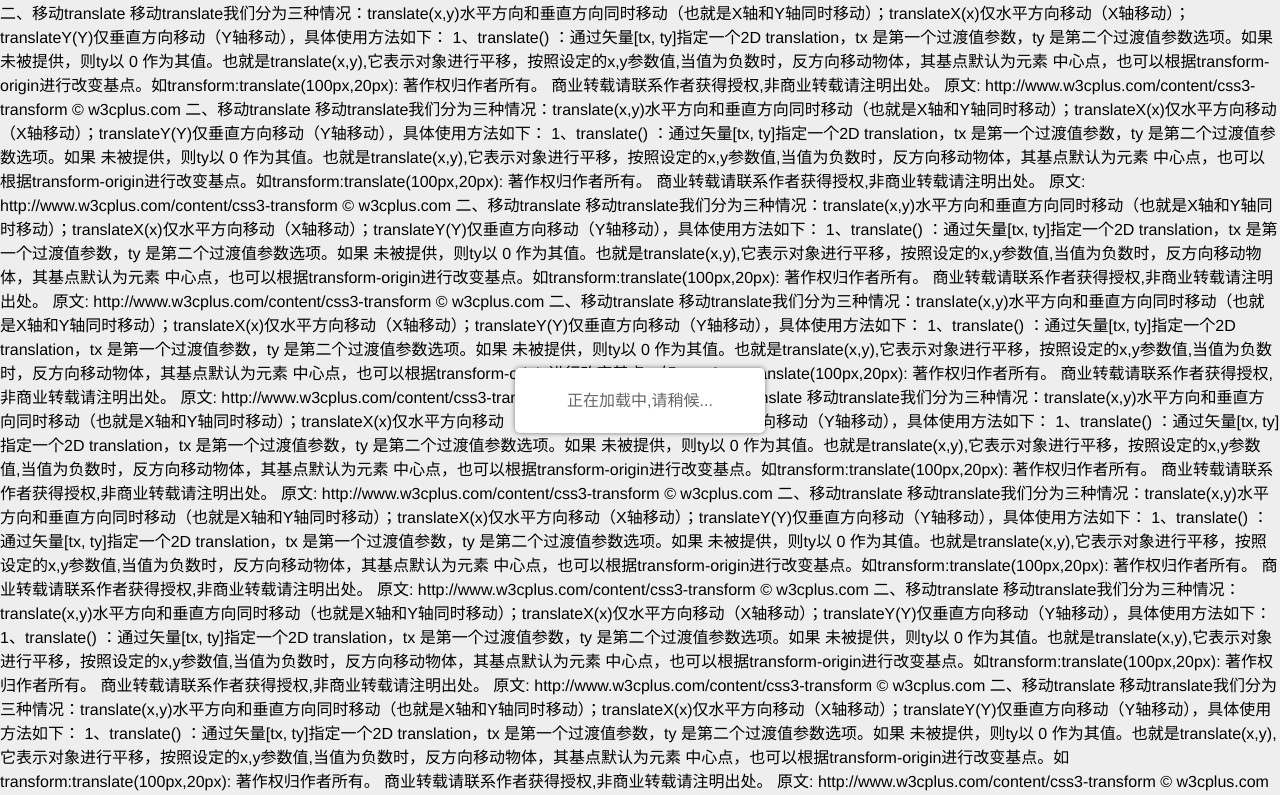
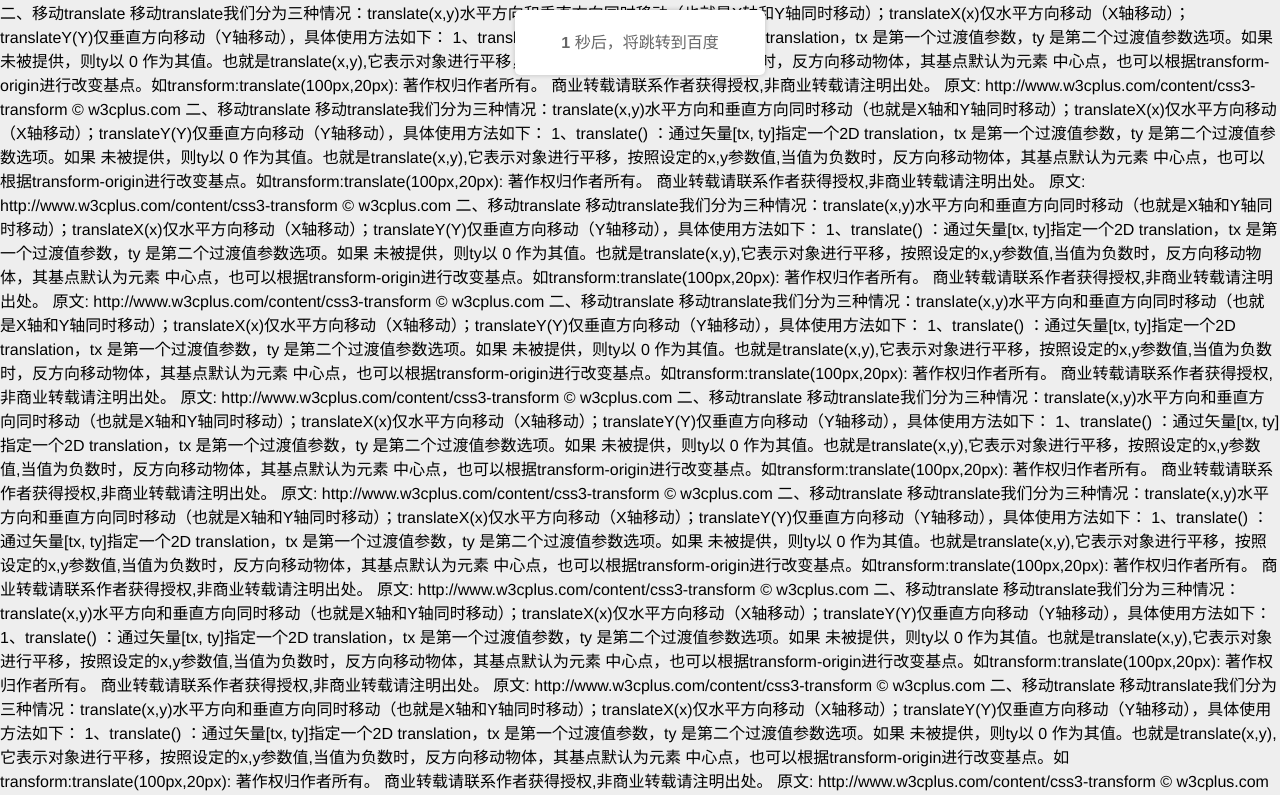
Before and after one commit to realperson/manage, an Angular app: page / in a window 1280 px wide. Shown: the top 795 px of the page. Built offline with nearby package versions, Linux system fonts and the light colour scheme.

Commit message:
提示组件添加倒计时功能

```diff
--- /dev/null
+++ b/src/app/animations/animation-in-out.ts
@@ -0,0 +1,26 @@
+import {animate, keyframes, state, style, transition, trigger} from '@angular/animations';
+
+export const InOutAnimation: any = [
+  trigger('InOut', [
+    state('show', style({
+      opacity: 1,
+      '-webkit-transform': 'scale(1)',
+      transform: 'scale(1)'
+    })),
+    state('hide',
+      style({
+        opacity: 0,
+        '-webkit-transform': 'scale(0)',
+        transform: 'scale(0)',
+      })
+    ),
+    transition('hide=>show', [
+      animate('0.1s ease-out')
+    ]),
+    transition('show=>hide', [
+      animate('0.2s ease-out', style({
+        opacity: 0
+      }))
+    ])
+  ])
+];
--- a/src/app/animations/animation-loading.ts
+++ b/src/app/animations/animation-loading.ts
@@ -1,6 +1,6 @@
 import {animate, state, style, transition, trigger} from '@angular/animations';
 
-export const loadingAnimation: any =
+export const loadingAnimation: any = [
   trigger('loading', [
     state('show',
       style({
@@ -23,4 +23,5 @@ export const loadingAnimation: any =
         opacity: 0
       }))
     ])
-  ]);
+  ])
+];
--- a/src/app/app.component.html
+++ b/src/app/app.component.html
@@ -1,7 +1,7 @@
 <div style="text-align:center">
   <!--<component-spinner name="small" color="#ff00ff"></component-spinner>-->
   <!--<component-loading spinner="small" theme="normal" layout="normal" color="#ffffff" bgColor="" mask="" maskColor="rgba(0,0,0,0.3)" text="正在加载中,请稍候..."></component-loading>-->
-  <!--<component-loading isShow="false"></component-loading>-->
+  <!--<component-loading [isShow]="false"></component-loading>-->
 
   <!--<button>测试</button>-->
 </div>
@@ -152,7 +152,7 @@
 </div>
 
 <!--<component-toast text="正在加载中,请稍候..." position="17"></component-toast>-->
-<component-toast text="正在加载中,请稍候..." isShow="true" color="#666" bgColor="#fff"></component-toast>
+<component-toast text="正在加载中,请稍候..." color="#666" bgColor="#fff"></component-toast>
 <!--<component-toast text="商业转载请联系作者获得授权,非商业转载请注明出处商业转载请联系作者获得授非商业转载请注明出处商业转载请联系作者获得授权非商业转载请注明出处商业转载请联系作者获得授权非商业转载请注明出处商业转载请联系作者获得授权权非商业转载请注明出处商业转载请联系作者获得授权非商业转载请注明出处商业转载请联系作者获得授权,非商业转载请注明出处商业转载请联系作者获得授权,非商业转载请注明出处商业转载请联系作者获得授权,非商业转载请注明出处商业转载请联系作者获得授权,非商业转载请注明出处商业转载请联系作者获得授权,非商业转载请注明出处"></component-toast>-->
 
 <router-outlet></router-outlet>
--- a/src/app/components/loading/loading.component.html
+++ b/src/app/components/loading/loading.component.html
@@ -1,4 +1,4 @@
-<div class="mask-container" [ngClass]="{'show-mask':isShowMask(),none:(isShow=='false'||!isShow)&&isAnimationEnd}" [ngStyle]="getMaskColorStyle()" [@loading]="animationState" (@loading.start)="animationStarted($event)"
+<div class="mask-container" [ngClass]="{'show-mask':isShowMask(),none:!isShow&&isAnimationEnd}" [ngStyle]="getMaskColorStyle()" [@loading]="animationState" (@loading.start)="animationStarted($event)"
      (@loading.done)="animationDone($event)">
     <div class='mask-content clearfix' [ngStyle]="getBgColorStyle()" [ngClass]="{'theme-normal':isThemeNormal(),'theme-inverse':!isThemeNormal(),'layout-normal':isLayoutNormal(),'layout-row':!isLayoutNormal()}">
       <div class='mask-animation'>
--- a/src/app/components/loading/loading.component.ts
+++ b/src/app/components/loading/loading.component.ts
@@ -9,14 +9,14 @@ import {loadingAnimation} from '../../animations/animation-loading';
   selector: 'component-loading',
   templateUrl: './loading.component.html',
   styleUrls: ['./loading.component.scss'],
-  animations: [loadingAnimation]
+  animations: loadingAnimation
 })
 export class LoadingComponent implements OnInit, OnDestroy {
 
   /**
    * 是否显示
    */
-  @Input() isShow: boolean | string;
+  @Input() isShow: boolean;
 
   /**
    * 加载动画名称(normal:大 small:小) 默认为大
@@ -129,7 +129,7 @@ export class LoadingComponent implements OnInit, OnDestroy {
     this.subscription = this.util.subject.subscribe((d: EventData) => {
       console.log(d);
       if (d.type === EventType.TYPE_LOADING) {
-        this.loading(d.data);
+        this.show(d.data);
       } else if (d.type === EventType.TYPE_LOADING_HIDE) {
         this.hide();
       }
@@ -145,9 +145,9 @@ export class LoadingComponent implements OnInit, OnDestroy {
 
   ngOnInit() {
     // this.hide();
-    // this.loading('加载中,请稍候');
-    // this.loading();
-    // this.loading({
+    // this.show('加载中,请稍候');
+    // this.show();
+    // this.show({
     //   spinner: 'small', // 加载动画名称(其它:大 small:小) 默认为大
     //   text: '加载中,请稍候', // 文字
     //   theme: 'normal', // 主题(normal:黑色 inverse:白色) 默认为黑色
@@ -323,10 +323,10 @@ export class LoadingComponent implements OnInit, OnDestroy {
   }
 
   /**
-   * 显示加载状态
+   * 显示
    * @param data 配置数据
    */
-  loading(data?: any | string) {
+  show(data?: any | string) {
     if (data) {
       if (typeof data === 'string') {
         this.text = data;
--- a/src/app/components/toast/toast.component.html
+++ b/src/app/components/toast/toast.component.html
@@ -4,10 +4,11 @@ toast-box:满屏 flex布局 pointer-events:none;
 toast-content:内容容器 可伸缩变化(默认300像素宽,150像素高) pointer-events:auto;
 toast-text:inline-block,用于显示文字
 -->
-<div class='toast-container' [ngClass]="{none:(isShow=='false'||!isShow)&&isAnimationEnd}">
+<div class='toast-container' [ngClass]="{none:!isShow&&isAnimationEnd}" [@InOut]="animationState" (@InOut.start)="animationStarted($event)"
+     (@InOut.done)="animationDone($event)">
   <div class="toast-box flex" [ngClass]="getPositionClass()">
     <div class="toast-content thin-scroll flex" [ngClass]="getContentClass()" [ngStyle]="getContentStyle()">
-      <div class="toast-text" [innerHTML]="text">
+      <div class="toast-text" [innerHTML]="getText()">
       </div>
     </div>
   </div>
--- a/src/app/components/toast/toast.component.ts
+++ b/src/app/components/toast/toast.component.ts
@@ -1,22 +1,75 @@
 import {Component, Input, OnDestroy, OnInit} from '@angular/core';
-import {Subscription} from "rxjs/Subscription";
-import {UtilService} from "../../services/util/util.service";
-import {EventType} from "../../enums/event-type.enum";
-import {EventData} from "../../interfaces/event-data";
-import {PositionType} from "../../enums/position-type.enum";
+import {Subscription} from 'rxjs/Subscription';
+import {UtilService} from '../../services/util/util.service';
+import {EventType} from '../../enums/event-type.enum';
+import {EventData} from '../../interfaces/event-data';
+import {PositionType} from '../../enums/position-type.enum';
+import {InOutAnimation} from '../../animations/animation-in-out';
 
 
 @Component({
   selector: 'component-toast',
   templateUrl: './toast.component.html',
-  styleUrls: ['./toast.component.scss']
+  styleUrls: ['./toast.component.scss'],
+  animations: InOutAnimation
 })
 export class ToastComponent implements OnInit, OnDestroy {
 
+  // ------------------------------------------data variables [START]
+
+  /**
+   * 默认位置
+   * @type {number}
+   */
+  private defaultPosition: number = PositionType.CENTER | PositionType.MIDDLE;
+
+  /**
+   * 默认对齐方式
+   * @type {number}
+   */
+  private defaultLayout: number = PositionType.CENTER | PositionType.MIDDLE;
+
+  /**
+   * 主题列表
+   * @type {[string,string,string,string,string]}
+   */
+  private themes = ['normal', 'inverse', 'error', 'tip', 'success'];
+
+  /**
+   * 默认主题
+   * @type {string}
+   */
+  private defaultTheme = 'tip';
+
+  /**
+   * 默认颜色
+   * @type {string}
+   */
+  private defaultColor = '';
+
+  /**
+   * 默认背景颜色
+   * @type {string}
+   */
+  private defaultBgColor = '';
+
+  /**
+   * 默认显示时间(秒)
+   * @type {number}
+   */
+  private defaultTime = 3;
+
+
+  // ------------------------------------------data variables [END]
+
+
+  // ------------------------------------------config variables [START]
+
   /**
    * 是否显示
+   * @type {boolean}
    */
-  @Input() isShow: boolean | string;
+  @Input() isShow = false;
 
   /**
    * 主题(normal:黑色 inverse:白色 error:错误 tip:提示 success:成功) 默认为黑色
@@ -35,12 +88,12 @@ export class ToastComponent implements OnInit, OnDestroy {
   /**
    * 位置
    */
-  @Input() position: number = PositionType.CENTER | PositionType.MIDDLE;
+  @Input() position: number = this.defaultPosition;
 
   /**
-   * 内容摆放
+   * 内容对齐方式
    */
-  @Input() layout: number = PositionType.CENTER | PositionType.MIDDLE;
+  @Input() layout: number = this.defaultLayout;
 
   /**
    * 文字
@@ -48,33 +101,26 @@ export class ToastComponent implements OnInit, OnDestroy {
   @Input() text: string;
 
   /**
-   * 主题列表
-   * @type {[string,string,string,string,string]}
+   * 提示显示时间(毫秒)
+   * @type {number}
    */
-  themes = ['normal', 'inverse', 'error', 'tip', 'success'];
+  @Input() time: number = this.defaultTime;
 
-  themeColor: any = {
-    normal: {
-      bgColor: '#333333',
-      color: '#ffffff'
-    },
-    inverse: {
-      bgColor: '#ffffff',
-      color: '#333333'
-    },
-    error: {
-      bgColor: '#f9dada',
-      color: '#a94442'
-    },
-    tip: {
-      bgColor: '#ffffff',
-      color: '#666666'
-    },
-    success: {
-      bgColor: '#dff0d8',
-      color: '#3c7668'
-    }
-  };
+  /**
+   * 关闭时的回调
+   */
+  @Input() callback: Function;
+
+  /**
+   * 是否倒计时
+   * @type {boolean}
+   */
+  @Input() isCountDown = false;
+
+  // ------------------------------------------config variables [END]
+
+
+  // ------------------------------------------assist variables [START]
 
   /**
    * 用于订阅和反订阅事件
@@ -86,6 +132,24 @@ export class ToastComponent implements OnInit, OnDestroy {
    * @type {boolean}
    */
   isAnimationEnd = true;
+
+  /**
+   * 用于清除回调
+   */
+  toClearId: any = null;
+
+  /**
+   * 倒计时id,用于清除回调
+   */
+  countDowndId: any = null;
+
+  /**
+   * 当前剩余时间(秒)
+   * @type {number}
+   */
+  remainTime = 0;
+
+  // ------------------------------------------assist variables [END]
 
   constructor(private util: UtilService) {
     this.subscribe();
@@ -121,7 +185,7 @@ export class ToastComponent implements OnInit, OnDestroy {
   subscribe() {
     this.subscription = this.util.subject.subscribe((d: EventData) => {
       if (d.type === EventType.TYPE_TOAST) {
-        this.toast(d.data);
+        this.show(d.data);
       } else if (d.type === EventType.TYPE_TOAST_HIDE) {
         this.hide();
       }
@@ -140,6 +204,23 @@ export class ToastComponent implements OnInit, OnDestroy {
 
   ngOnDestroy() {
     this.unsubscribe();
+    if (this.toClearId) {
+      clearTimeout(this.toClearId);
+    }
+    if (this.countDowndId) {
+      clearInterval(this.countDowndId);
+    }
+  }
+
+  /**
+   * 获取显示文字
+   * @returns {string}
+   */
+  getText() {
+    const timeTips = ` <span class="emphasize">${this.remainTime}</span> 秒后，`;
+    const result = this.text.replace(this.util.countDownPlaceholder, timeTips);
+    // let result = this.text;
+    return result;
   }
 
   /**
@@ -147,7 +228,7 @@ export class ToastComponent implements OnInit, OnDestroy {
    * @returns {string}
    */
   getTheme() {
-    let result = 'normal';
+    let result = this.defaultTheme;
     if (this.theme) {
       if (this.themes.indexOf(this.theme) !== -1) {
         result = this.theme;
@@ -160,8 +241,8 @@ export class ToastComponent implements OnInit, OnDestroy {
    * 是否使用默认主题
    * @returns {boolean}
    */
-  isThemeNormal() {
-    return this.getTheme() === 'normal';
+  isThemeDefault() {
+    return this.getTheme() === this.defaultTheme;
   }
 
   /**
@@ -169,16 +250,35 @@ export class ToastComponent implements OnInit, OnDestroy {
    * @returns {string}
    */
   getPositionClass() {
-    let result = {};
+    const result = {};
     let item: string;
+    let key: string;
+    // 位置数据类型验证
+    if (typeof this.position !== 'number' || isNaN(this.position)) {
+      this.position = this.defaultPosition;
+    }
+    // 位置取值是否在所在取值范围之内
+    let isValid = false;
     this.util.position.forEach((name) => {
       item = name.toUpperCase();
       // 判断位置类型
       if ((PositionType[item] & this.position) === (PositionType[item])) {
-        let key = 'content-' + name;
+        isValid = true;
+        key = 'content-' + name;
         result[key] = true;
       }
     });
+    if (!isValid) {
+      this.position = this.defaultPosition;
+      this.util.position.forEach((name) => {
+        item = name.toUpperCase();
+        // 判断位置类型
+        if ((PositionType[item] & this.position) === (PositionType[item])) {
+          key = 'content-' + name;
+          result[key] = true;
+        }
+      });
+    }
     return result;
   }
 
@@ -190,16 +290,33 @@ export class ToastComponent implements OnInit, OnDestroy {
     const result = {};
     let item: string;
     let key: string;
+    // 位置数据类型验证
+    if (typeof this.layout !== 'number' || isNaN(this.position)) {
+      this.layout = this.defaultLayout;
+    }
+    // 位置取值是否在所在取值范围之内
+    let isValid = false;
     // 设置内容对齐方式
     this.util.position.forEach((name) => {
       item = name.toUpperCase();
       // 判断位置类型
       if ((PositionType[item] & this.layout) === (PositionType[item])) {
-        console.log(name)
+        isValid = true;
         key = 'content-' + name;
         result[key] = true;
       }
     });
+    if (!isValid) {
+      this.layout = this.defaultLayout;
+      this.util.position.forEach((name) => {
+        item = name.toUpperCase();
+        // 判断位置类型
+        if ((PositionType[item] & this.layout) === (PositionType[item])) {
+          key = 'content-' + name;
+          result[key] = true;
+        }
+      });
+    }
     // 设置主题
     key = 'theme-' + this.getTheme();
     result[key] = true;
@@ -230,10 +347,10 @@ export class ToastComponent implements OnInit, OnDestroy {
   }
 
   /**
-   * 显示提示
+   * 显示
    * @param data 配置数据
    */
-  toast(data?: any | string) {
+  show(data?: any | string) {
     if (data) {
       if (typeof data === 'string') {
         this.text = data;
@@ -251,28 +368,74 @@ export class ToastComponent implements OnInit, OnDestroy {
       this.text = '';
     }
     // 设置主题
-    if (data && data.hasOwnProperty('theme') && data.theme === 'inverse') {
+    if (data && data.hasOwnProperty('theme') && this.themes.indexOf(data.theme) !== -1) {
       this.theme = data.theme;
     } else {
-      this.theme = 'normal';
+      this.theme = this.defaultTheme;
     }
     // 设置布局
-    // if (data && data.hasOwnProperty('layout') && data.layout === 'row') {
-    //   this.layout = data.layout;
-    // } else {
-    //   this.layout = 'normal';
-    // }
+    if (data && data.hasOwnProperty('layout') && typeof data.layout === 'number') {
+      this.layout = data.layout;
+    } else {
+      this.layout = this.defaultLayout;
+    }
     // 设置颜色
     if (data && data.hasOwnProperty('color')) {
       this.color = data.color;
     } else {
-      this.color = '';
+      this.color = this.defaultColor;
     }
     // 设置背景颜色
     if (data && data.hasOwnProperty('bgColor')) {
       this.bgColor = data.bgColor;
     } else {
-      this.bgColor = '';
+      this.bgColor = this.defaultBgColor;
+    }
+    // 设置位置
+    if (data && data.hasOwnProperty('position')) {
+      this.position = data.position;
+    } else {
+      this.position = this.defaultPosition;
+    }
+    // 设置对齐方式
+    if (data && data.hasOwnProperty('layout')) {
+      this.layout = data.layout;
+    } else {
+      this.layout = this.defaultLayout;
+    }
+    // 设置显示时间
+    if (data && data.hasOwnProperty('time') && typeof data.time === 'number' && data.time > 0) {
+      this.time = data.time;
+    } else {
+      this.time = this.defaultTime;
+    }
+    // 设置回调函数
+    if (data && data.hasOwnProperty('callback') && typeof data.callback === 'function') {
+      this.callback = data.callback;
+    } else {
+      this.callback = null;
+    }
+    if (data && data.hasOwnProperty('isCountDown') && typeof data.isCountDown === 'boolean') {
+      this.isCountDown = data.isCountDown;
+    } else {
+      this.isCountDown = false;
+    }
+    // 隐藏
+    this.toClearId = setTimeout(() => {
+      this.hide();
+      this.toClearId = null;
+      this.callback && this.callback();
+      this.countDowndId && clearInterval(this.countDowndId);
+    }, this.time * 1000);
+    // 倒计时
+    if (this.isCountDown) {
+      this.remainTime = this.time;
+      this.countDowndId = setInterval(() => {
+        this.remainTime--;
+        if (this.remainTime <= 0) {
+          this.countDowndId && clearInterval(this.countDowndId);
+        }
+      }, 1000);
     }
     this.isShow = true;
   }
--- a/src/app/services/util/util.service.ts
+++ b/src/app/services/util/util.service.ts
@@ -7,10 +7,25 @@ import {EventData} from '../../interfaces/event-data';
 @Injectable()
 export class UtilService {
 
+  /**
+   * 用于向组件发送事件
+   * @type {Subject}
+   */
   subject: Subject<EventData> = new Subject();
-  position=[
-    'left','center','right','top','middle','bottom'
+
+  /**
+   * 位置列表
+   * @type {[string,string,string,string,string,string]}
+   */
+  position = [
+    'left', 'center', 'right', 'top', 'middle', 'bottom'
   ];
+
+  /**
+   * 倒计时占位符
+   * @type {string}
+   */
+  countDownPlaceholder = '[count-down]';
 
   /**
    * 隐藏加载动画
@@ -55,7 +70,6 @@ export class UtilService {
   }
 
 
-
   constructor() {
   }
 
--- a/src/assets/scss/public.scss
+++ b/src/assets/scss/public.scss
@@ -48,6 +48,9 @@ img{
 }
 .invisible{
   visibility: hidden !important;
+}
+.emphasize{
+  font-weight: bold !important;
 }
 .pointer{
   cursor: pointer;
```
Also changed, not shown: src/app/app.component.ts (+33 -3 lines).
